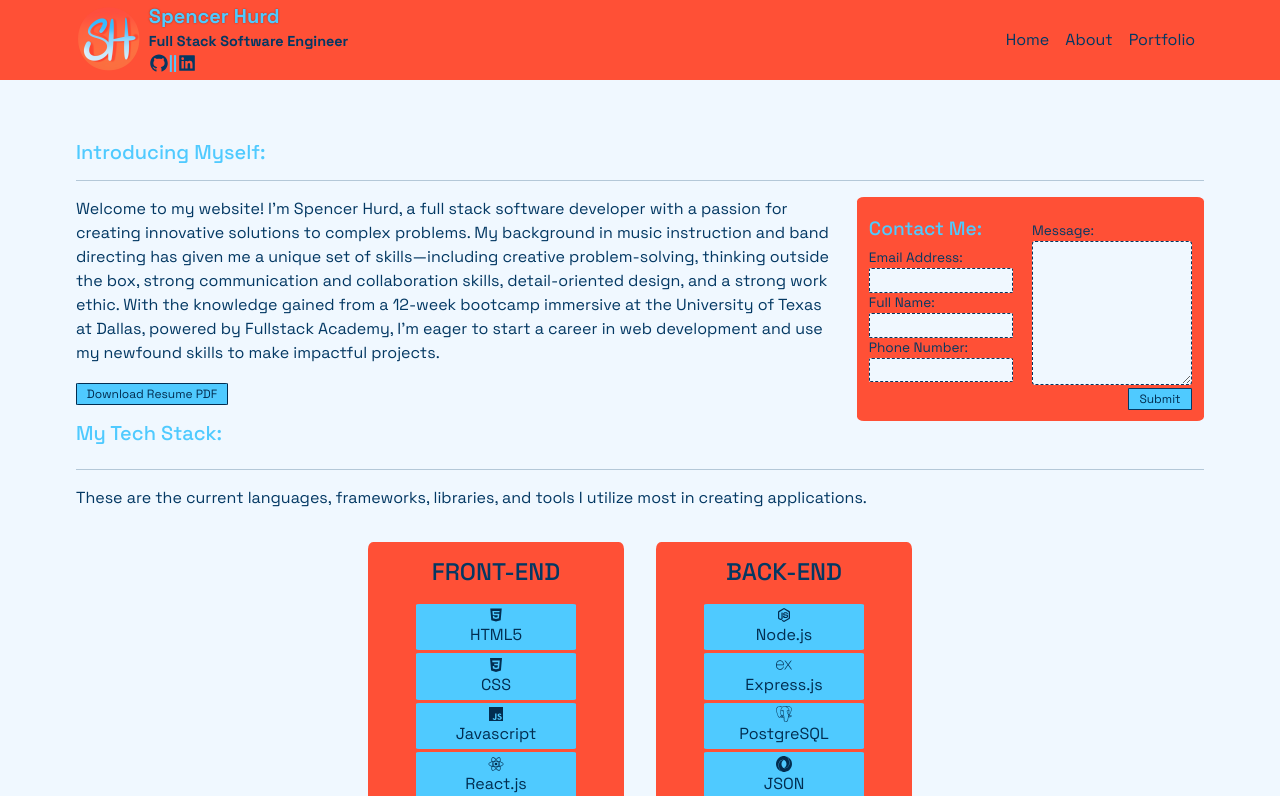
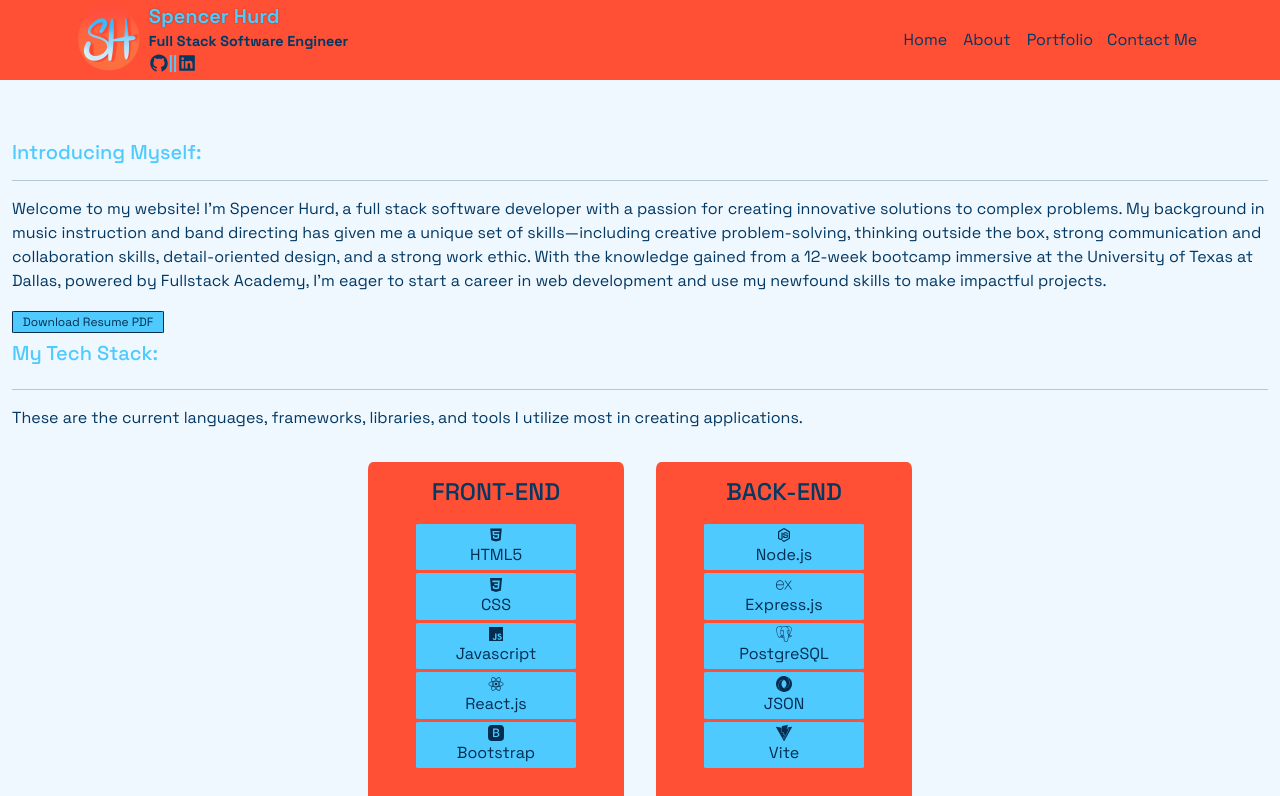
Before and after one commit to spencer-hurd/my-portfolio, a React (Vite) app in the folder portfolio/: page / in a window 1280 px wide. Shown: the top 796 px of the page. Built offline with nearby package versions, Linux system fonts and the light colour scheme.

Commit message:
cleaning up code, adds modal

```diff
--- a/portfolio/package.json
+++ b/portfolio/package.json
@@ -15,6 +15,7 @@
     "react-bootstrap": "^2.7.1",
     "react-dom": "^18.2.0",
     "react-icons": "^4.7.1",
+    "react-modal": "^3.16.1",
     "react-router-dom": "^6.8.1",
     "react-slick": "^0.29.0",
     "react-sticky": "^6.0.3",
--- a/portfolio/src/components/ContactForm.jsx
+++ b/portfolio/src/components/ContactForm.jsx
@@ -1,23 +1,27 @@
-import React from 'react';
-import { useForm, ValidationError } from '@formspree/react';
-import './Styles/ContactForm.css'
-const ContactForm = ({contactFormRef}) => {
+import React from "react";
+import { useForm, ValidationError } from "@formspree/react";
+import "./Styles/ContactForm.css";
+
+const ContactForm = ({ contactFormRef, closeModal }) => {
   const [state, handleSubmit] = useForm("mlekjaqn");
   if (state.succeeded) {
     return <p id="success">Message Sent!</p>;
   }
 
   return (
-    <div id="contact-form"><h3></h3>
-        <h4 className='contact-me h-4'>Contact Me:</h4>
+    <div id="contact-form">
+      <div className="modal-header">
+        <h4 className="contact-me h-4">Contact Me:</h4>
+        <button className="modal-button" onClick={closeModal}>
+          X
+        </button>
+      </div>
       <form id="form-fields" onSubmit={handleSubmit} ref={contactFormRef}>
         <div className="contact-fields-container">
           <div id="personal-fields">
-                    <label htmlFor="email">
-                        Email Address:
-                    </label>
+            <label htmlFor="email">Email Address:</label>
             <input
-                        className='contact-field'
+              className="contact-field"
               id="email"
               type="email"
               name="email"
@@ -27,25 +31,17 @@ const ContactForm = ({contactFormRef}) => {
               field="email"
               errors={state.errors}
             />
-                    <label htmlFor="name">
-                        Full Name:
-                    </label>
+            <label htmlFor="name">Full Name:</label>
             <input
-                        className='contact-field'
+              className="contact-field"
               id="name"
               type="name"
               name="name"
             />
-                    <ValidationError
-                        prefix="Name"
-                        field="name"
-                        errors={state.errors}
-                    />
-                    <label htmlFor="telephone">
-                        Phone Number:
-                    </label>
+            <ValidationError prefix="Name" field="name" errors={state.errors} />
+            <label htmlFor="telephone">Phone Number:</label>
             <input
-                        className='contact-field'
+              className="contact-field"
               id="phone"
               type="text"
               name="phone"
@@ -57,13 +53,8 @@ const ContactForm = ({contactFormRef}) => {
             />
           </div>
           <div id="message-field">
-                    <label htmlFor="message">
-                        Message:
-                    </label>
-                    <textarea
-                        id="message"
-                        name="message"
-                    />
+            <label htmlFor="message">Message:</label>
+            <textarea id="message" name="message" />
             <ValidationError
               prefix="Message"
               field="message"
@@ -77,6 +68,6 @@ const ContactForm = ({contactFormRef}) => {
       </form>
     </div>
   );
-}
+};
 
 export default ContactForm;
--- a/portfolio/src/components/Header.jsx
+++ b/portfolio/src/components/Header.jsx
@@ -1,49 +1,79 @@
-import {HiOutlineMail, HiOutlinePhone}  from "react-icons/hi";
-import {AiOutlineGithub, AiFillLinkedin} from "react-icons/ai"
-import {GrContactInfo} from 'react-icons/gr'
-import Container from 'react-bootstrap/Container';
-import Nav from 'react-bootstrap/Nav';
-import Navbar from 'react-bootstrap/Navbar';
-import NavDropdown from 'react-bootstrap/NavDropdown';
-import React, { useState, useRef } from 'react';
-import Button from 'react-bootstrap/Button';
-import Overlay from 'react-bootstrap/Overlay';
-import Tooltip from 'react-bootstrap/Tooltip';
+import { AiOutlineGithub, AiFillLinkedin } from "react-icons/ai";
+import Nav from "react-bootstrap/Nav";
+import Navbar from "react-bootstrap/Navbar";
+import React, { useState } from "react";
+import ReactModal from "react-modal";
+import ContactForm from "./ContactForm";
 const Header = () => {
-    const [contactShow, setContactShow] = useState(false);
-    const contactRef = useRef(null);
-
-    return(
+  const [modalIsOpen, setIsOpen] = useState(false);
+  const openModal = () => {
+    setIsOpen(true);
+  };
+  const closeModal = () => {
+    setIsOpen(false);
+  };
+  return (
+    <div>
       <header>
         <Navbar>
           <div className="title">
-
-            <a href="/"><img id="logo" src="src/assets/sh-logo.png"/> </a>
+            <a href="/">
+              <img id="logo" src="src/assets/sh-logo.png" />{" "}
+            </a>
             <div className="header-text">
-                <Navbar.Brand id="header-name" href="/">Spencer Hurd</Navbar.Brand>
-                <br/>
-                <Navbar.Text><b className="header-title">Full Stack Software Engineer</b>
+              <Navbar.Brand id="header-name" href="/">
+                Spencer Hurd
+              </Navbar.Brand>
+              <br />
+              <Navbar.Text>
+                <b className="header-title">Full Stack Software Engineer</b>
                 <div className="socials">
-                    <a href="https://www.github.com/spencer-hurd" target={"_blank"}><AiOutlineGithub /></a>
+                  <a
+                    href="https://www.github.com/spencer-hurd"
+                    target={"_blank"}
+                  >
+                    <AiOutlineGithub />
+                  </a>
                   <b>||</b>
-                    <a href="https://www.linkedin.com/in/spencerhurd" target={"_blank"}><AiFillLinkedin /></a>
+                  <a
+                    href="https://www.linkedin.com/in/spencerhurd"
+                    target={"_blank"}
+                  >
+                    <AiFillLinkedin />
+                  </a>
                 </div>
               </Navbar.Text>
             </div>
           </div>
-
-        <Navbar.Toggle aria-controls="basic-navbar-nav" />
           <Navbar.Collapse id="basic-navbar-nav">
             <Nav className="me-auto header-links">
-            <Nav.Link href="/">Home</Nav.Link>
-            <Nav.Link href="/about">About</Nav.Link>
-            <Nav.Link href="/portfolio">Portfolio</Nav.Link>
+              <Nav.Link className="header-link" href="/">
+                Home
+              </Nav.Link>
+              <Nav.Link className="header-link" href="/about">
+                About
+              </Nav.Link>
+              <Nav.Link className="header-link" href="/portfolio">
+                Portfolio
+              </Nav.Link>
+              <button className="header-link" onClick={openModal}>
+                Contact Me
+              </button>
             </Nav>
           </Navbar.Collapse>
         </Navbar>
       </header>
+      <ReactModal
+        isOpen={modalIsOpen}
+        onRequestClose={closeModal}
+        className={"contact-modal"}
+        overlayClassName="contact-overlay"
+        contentLabel="Contact Form Modal"
+      >
+        <ContactForm closeModal={closeModal} />
+      </ReactModal>
+    </div>
+  );
+};
 
-    )
-}
-
-export default Header
+export default Header;
--- a/portfolio/src/components/Home.jsx
+++ b/portfolio/src/components/Home.jsx
@@ -1,21 +1,32 @@
-import ContactForm from "./ContactForm"
-import CurrentProjects from "./CurrentProjects"
-import TechStack from "./TechStack"
+import CurrentProjects from "./CurrentProjects";
+import TechStack from "./TechStack";
 
-const Home = ({contactFormRef}) => {
-
+const Home = ({ contactFormRef }) => {
   return (
     <div className="home-page">
       <div id="first-section">
         <h3 className="h-3">Introducing Myself:</h3>
-                <hr/>
-                <div className="home-intro">
+        <hr />
+        {/* <div className="home-intro"> */}
         <div className="intro-container">
-                    <p>Welcome to my website! I'm Spencer Hurd, a full stack software developer with a passion for creating innovative solutions to complex problems. My background in music instruction and band directing has given me a unique set of skills—including creative problem-solving, thinking outside the box, strong communication and collaboration skills, detail-oriented design, and a strong work ethic. With the knowledge gained from a 12-week bootcamp immersive at the University of Texas at Dallas, powered by Fullstack Academy, I'm eager to start a career in web development and use my newfound skills to make impactful projects.</p>
-                    <a href="src/assets/SpencerHurdResume.pdf" download><button id="resume-button">Download Resume PDF</button></a>
+          <p>
+            Welcome to my website! I'm Spencer Hurd, a full stack software
+            developer with a passion for creating innovative solutions to
+            complex problems. My background in music instruction and band
+            directing has given me a unique set of skills—including creative
+            problem-solving, thinking outside the box, strong communication and
+            collaboration skills, detail-oriented design, and a strong work
+            ethic. With the knowledge gained from a 12-week bootcamp immersive
+            at the University of Texas at Dallas, powered by Fullstack Academy,
+            I'm eager to start a career in web development and use my newfound
+            skills to make impactful projects.
+          </p>
+          <a href="src/assets/SpencerHurdResume.pdf" download>
+            <button id="resume-button">Download Resume PDF</button>
+          </a>
         </div>
-                    <ContactForm contactFormRef={contactFormRef}/>
-                </div>
+        {/* <ContactForm contactFormRef={contactFormRef}/> */}
+        {/* </div> */}
       </div>
       <div className="stack-section">
         <TechStack />
@@ -24,6 +35,6 @@ const Home = ({contactFormRef}) => {
         <CurrentProjects />
       </div>
     </div>
-    )
-}
-export default Home
+  );
+};
+export default Home;
--- a/portfolio/src/components/Styles/ContactForm.css
+++ b/portfolio/src/components/Styles/ContactForm.css
@@ -1,110 +1,165 @@
-#contact-form{
+#contact-form {
   box-sizing: border-box;
   display: flex;
   flex-direction: column;
-    background-color: #FF5036;
+  background-color: #ff5036;
   border-radius: 2%;
-    padding: .75rem;
+  padding: 0.75rem;
   width: 22rem;
-    height: 14rem;
+  height: 13.5rem;
   position: static;
   margin-left: 1rem;
 }
 
-#contact-form h4{
+.modal-button {
+  font-size: 0.5rem;
+  display: flex;
+  justify-content: center;
+  align-items: center;
+  height: 1rem;
+  width: 1rem;
+  top: 0;
+  border-radius: 50%;
+  margin-top: -1.55rem;
+  margin-right: -0.4rem;
+  padding: auto;
+  z-index: 1;
+  background-color: rgba(240, 248, 255, 0.2);
+  border: none;
+  color: #4fcaff;
+}
+
+.contact-modal {
+  transition: width 300ms ease-in-out;
+  position: fixed;
+  z-index: 1;
+  top: 0;
+  right: 0;
+  overflow-x: hidden;
+  padding-top: 10px;
+  padding-left: 1rem;
+  margin-top: 8rem;
+  margin-right: 2rem;
+}
+
+.contact-overlay {
+  position: fixed;
+  top: 0;
+  left: 0;
+  right: 0;
+  bottom: 0;
+  background-color: rgba(30, 30, 30, 0.3);
+}
+
+.ReactModal__Content--after-open {
+  width: auto;
+}
+
+.ReactModal__Content--before-close {
+  width: 0;
+}
+
+.ModalPortal {
+  z-index: 1;
+  position: absolute;
+  height: 1px;
+  width: 1px;
+}
+
+#contact-form h4 {
   width: max-content;
   font-size: 1.2rem;
-    color: #4FCAFF !important;
+  color: #4fcaff !important;
 }
 
-#contact-form label{
-    font-size: .85rem;
+#contact-form label {
+  font-size: 0.85rem;
 }
 
-#contact-form:hover{
-    margin-left: .8rem;
+#contact-form:hover {
+  margin-left: 0.8rem;
   box-sizing: border-box;
   width: 22rem;
   box-shadow: 0 4px 8px 0 rgba(0, 0, 0, 0.4);
-    border: .1rem dashed #4FCAFF;
+  border: 0.1rem dashed #4fcaff;
 }
 
-#contact-form:hover h4{
+#contact-form:hover h4 {
   font-weight: bold;
   text-shadow: 0 0 2px rgba(0, 0, 0, 0.4);
 }
 
-.contact-field{
-    font-size: .85rem;
+.contact-field {
+  font-size: 0.85rem;
   width: 9rem;
   background-color: aliceblue;
-    border: .1rem dashed #033863;
+  border: 0.1rem dashed #033863;
   border-radius: 2%;
 }
 
-.contact-fields-container{
+.contact-fields-container {
   display: flex;
   flex-direction: row;
   align-items: flex-start;
   justify-content: space-around;
 }
 
-#personal-fields{
+#personal-fields {
   display: flex;
   flex-direction: column;
   margin-right: 1.2rem;
 }
 
-#message-field{
+#message-field {
   display: flex;
   flex-direction: column;
   align-items: flex-start;
   margin-top: -1.7rem;
 }
 
-#message{
-    font-size: .75rem;
+#message {
+  font-size: 0.75rem;
   height: 9rem;
   width: 10rem;
   background-color: aliceblue;
-    border: .1rem dashed #033863;
+  border: 0.1rem dashed #033863;
   border-radius: 2%;
 }
 
-#form-fields{
+#form-fields {
   display: flex;
   flex-wrap: wrap;
   flex-direction: column;
-    align-items: flex-end   ;
+  align-items: flex-end;
+  height: min-content;
 }
 
-#submit-button{
+#submit-button {
   width: 4rem;
-    font-size: .75rem;
+  font-size: 0.75rem;
   border-radius: 2%;
-    margin-top: .2rem;
-    margin-bottom: .5rem;
-    background-color: #4FCAFF;
-    color: #022D50;
+  margin-top: 0.2rem;
+  background-color: #4fcaff;
+  color: #022d50;
   border: 1px solid #033863;
 }
 
-  #submit-button:hover{
+#submit-button:hover {
   color: aliceblue;
   background-color: #033863;
   box-shadow: 0 4px 8px 0 rgba(0, 0, 0, 0.4);
 }
 
-  #success{
+#success {
   width: 5rem;
-    font-size: .9rem;
+  font-size: 0.9rem;
   border-radius: 5%;
   height: 3rem;
   margin: 1rem;
-    padding: .5rem;
+  padding: 0.5rem;
   display: flex;
   align-items: center;
   background-color: rgb(255, 80, 54);
-    color: #4FCAFF;
-    border: 1px solid #4FCAFF;
+  color: #4fcaff;
+  border: 1px solid #4fcaff;
 }
--- a/portfolio/src/index.css
+++ b/portfolio/src/index.css
@@ -1,117 +1,155 @@
-
-.App{
-  margin-left: 5%;
-  margin-right: 5%;
-  padding: 12px;
+@media only screen and (max-width: 768px) {
+  .App {
+    /* background-color: blue; */
+  }
 }
 
-*{
-  font-family: 'Space Grotesk', sans-serif;
+@media only screen and (min-width: 768px) {
+  .App {
+    /* background-color: red; */
+    padding: 12px;
+  }
+  header {
+    top: 0;
+    left: 0;
+    width: 100%;
+  }
 }
 
-.h-3{
+* {
+  font-family: "Space Grotesk", sans-serif;
+}
+
+.h-3 {
   font-size: 1.25rem;
 }
 
-body{
+body {
   background-color: aliceblue;
   margin-top: 8em;
   color: #033863;
   position: relative;
 }
 
-.intro-container{
+/* HOME PAGE */
+
+.home-page {
+  font-size: 1rem;
+}
+
+.intro {
+  font-size: 1.5rem;
+}
+
+#resume-button {
+  width: 9.5rem;
+  margin: 0;
+  margin-bottom: 0.5rem;
+  font-size: 0.75rem;
+  background-color: #4fcaff;
+  color: #022d50;
+  border: 1px solid #022d50;
+  border-radius: 2%;
+}
+
+.intro-container {
   display: flex;
   flex-direction: column;
 }
 
-.intro-container p{
-width: auto;
+.intro-container p {
+  width: auto;
 }
 
-.intro-container a{
+.intro-container a {
   width: min-content;
   height: min-content;
 }
 
-.home-page{
+.home-page {
   display: flex;
   flex-direction: column;
 }
 
-.home-intro{
+.home-intro {
   display: flex;
   flex-direction: row;
 }
 
-#first-section:hover h3{
+#first-section:hover h3 {
   font-weight: bold;
-    transition: color .15s ease-in-out,background-color .15s ease-in-out,border-color .15s ease-in-out;
-  color: #FF5036;
-  text-shadow: .5px .5px .5px rgba(0, 0, 0, .2);
+  transition: color 0.15s ease-in-out, background-color 0.15s ease-in-out,
+    border-color 0.15s ease-in-out;
+  color: #ff5036;
+  text-shadow: 0.5px 0.5px 0.5px rgba(0, 0, 0, 0.2);
 }
 
-
-.tech-stack:hover h3{
-  color: #FF5036;
-    transition: color .15s ease-in-out,background-color .15s ease-in-out,border-color .15s ease-in-out;
+.tech-stack:hover h3 {
+  color: #ff5036;
+  transition: color 0.15s ease-in-out, background-color 0.15s ease-in-out,
+    border-color 0.15s ease-in-out;
   font-weight: bold;
-  text-shadow: .5px .5px .5px rgba(0, 0, 0, .2);
+  text-shadow: 0.5px 0.5px 0.5px rgba(0, 0, 0, 0.2);
 }
 
-.project-section:hover h3{
-  color: #FF5036;
-    transition: color .15s ease-in-out,background-color .15s ease-in-out,border-color .15s ease-in-out;
+.project-section:hover h3 {
+  color: #ff5036;
+  transition: color 0.15s ease-in-out, background-color 0.15s ease-in-out,
+    border-color 0.15s ease-in-out;
   font-weight: bold;
-  text-shadow: .5px .5px .5px rgba(0, 0, 0, .2);
+  text-shadow: 0.5px 0.5px 0.5px rgba(0, 0, 0, 0.2);
 }
 
+/* FOOTER */
 
-footer{
+footer {
   bottom: 0;
   left: 0;
   right: 0;
   position: absolute;
-  background-color: #4FCAFF;
-  width:auto;
+  background-color: #4fcaff;
+  width: auto;
   height: 2rem;
   max-width: 200%;
-  font-size: .9rem;
-  line-height: .75rem;
+  font-size: 0.9rem;
+  line-height: 0.75rem;
 }
-.footer-nav{
+.footer-nav {
   display: flex;
   justify-content: center;
   align-items: center;
   flex-direction: row;
   text-decoration: none;
-  color: #022D50
+  color: #022d50;
 }
 
 .footer-nav a.nav-link {
-  color: #022D50;
+  color: #022d50;
 }
 
 .footer-nav a.nav-link:hover {
-  color: #FF5036;
+  color: #ff5036;
 }
 
-.icons svg{
+.icons svg {
   font-size: 1.25rem;
-  color:#FF5036
+  color: #ff5036;
 }
 
-.icons svg:hover{
-  color:#022D50;
-  transition: color .15s ease-in-out,background-color .15s ease-in-out,border-color .15s ease-in-out;
+.icons svg:hover {
+  color: #022d50;
+  transition: color 0.15s ease-in-out, background-color 0.15s ease-in-out,
+    border-color 0.15s ease-in-out;
 }
 
-header{
+/* HEADER */
+
+header {
   position: fixed;
   top: 0;
   width: 100%;
-  background-color: #FF5036;
-  height:5rem;
+  background-color: #ff5036;
+  height: 5rem;
   display: flex;
   padding-left: 6%;
   padding-right: 6%;
@@ -119,101 +157,88 @@ header{
 }
 
 nav {
-  left:0;
+  left: 0;
   right: 0;
   position: sticky;
   margin: 0;
 }
 
-#logo{
+#logo {
   height: 4rem;
-  margin-top: .5rem;
+  margin-top: 0.5rem;
   top: 0;
   position: sticky;
-  margin-bottom: .5rem;
+  margin-bottom: 0.5rem;
 }
 
-#header-name{
-  color: #4FCAFF;
+#header-name {
+  color: #4fcaff;
   font-size: 1.25rem;
   text-shadow: 0 0 2px rgba(0, 0, 0, 0.4);
   font-weight: bold;
   margin-bottom: -0.25rem;
-  margin-top: .5rem;
+  margin-top: 0.5rem;
+}
+.header-links {
+  right: 0;
+}
+.header-link {
+  font-size: 1rem;
+  color: rgb(3, 56, 99);
+  background-color: #ff5036;
+  text-decoration: none;
+  border: none;
 }
 
-.header-links a{
-  font-size: 1rem;
-  right: 0;
-  color:rgb(3, 56, 99)
+.header-link:hover {
+  color: #4fcaff;
+  transition: color 0.15s ease-in-out, background-color 0.15s ease-in-out,
+    border-color 0.15s ease-in-out;
 }
 
-.header-links a:hover{
-  color: #4FCAFF;
-}
-
-.title{
+.title {
   display: flex;
 }
 
-.header-text{
-  margin-left: .5rem;
+.header-text {
+  margin-left: 0.5rem;
   display: flex;
   flex-direction: column;
-  line-height: .5rem;
+  line-height: 0.5rem;
 }
-.header-title{
-  font-size: .9rem;
+.header-title {
+  font-size: 0.9rem;
   color: #033863;
 }
-.socials{
-  color: #4FCAFF;
-  margin-top: .5rem;
+.socials {
+  color: #4fcaff;
+  margin-top: 0.5rem;
 }
-.socials a{
-  color:#033863;
+.socials a {
+  color: #033863;
   font-size: 1.25rem;
 }
 
-.socials a:hover{
-  color:#4FCAFF;
-  transition: color .15s ease-in-out,background-color .15s ease-in-out,border-color .15s ease-in-out;
+.socials a:hover {
+  color: #4fcaff;
+  transition: color 0.15s ease-in-out, background-color 0.15s ease-in-out,
+    border-color 0.15s ease-in-out;
 }
 
-.navbar-collapse{
+.navbar-collapse {
   flex-grow: 0;
 }
 
-.navbar-expand{
+.navbar-expand {
   width: 100%;
   justify-content: space-between;
 }
 
-.home-page{
-  font-size: 1rem;
-}
-
-.intro{
-  font-size: 1.5rem;
-}
-
-#resume-button{
-  width: 9.5rem;
-  margin: 0;
-  margin-bottom: .5rem;
-  font-size: .75rem;
-  background-color: #4FCAFF;
-  color: #022D50;
-  border: 1px solid #022D50;
-  border-radius: 2%;
-
-}
-
-.home-intro:hover #resume-button{
+.home-intro:hover #resume-button {
   text-shadow: 0px 0px 2px rgba(255, 255, 255, 1);
 }
 
-#resume-button:hover{
+#resume-button:hover {
   color: aliceblue;
   background-color: #033863;
   box-shadow: 0 4px 8px 0 rgba(0, 0, 0, 0.4);
--- a/portfolio/src/main.jsx
+++ b/portfolio/src/main.jsx
@@ -1,19 +1,18 @@
-import React from 'react'
-import Header from './components/Header'
-import Footer from './components/Footer';
-import ReactDOM from 'react-dom/client'
-import { FormspreeProvider } from '@formspree/react';
-import App from './App'
-import 'bootstrap/dist/css/bootstrap.min.css';
-import './index.css'
+import React from "react";
+import ReactDOM from "react-dom/client";
+import { FormspreeProvider } from "@formspree/react";
+import App from "./App";
+import "bootstrap/dist/css/bootstrap.min.css";
+import "./index.css";
 import "slick-carousel/slick/slick.css";
 import "slick-carousel/slick/slick-theme.css";
-ReactDOM.createRoot(document.getElementById('root')).render(
+import ReactModal from "react-modal";
+ReactModal.setAppElement("#root");
+
+ReactDOM.createRoot(document.getElementById("root")).render(
   <React.StrictMode>
     <FormspreeProvider>
-    <Header />
-    <App/>
-    <Footer />
+      <App />
     </FormspreeProvider>
-  </React.StrictMode>,
-)
+  </React.StrictMode>
+);
```
Also changed, not shown: portfolio/src/App.jsx (+24 -14 lines), portfolio/src/components/Portfolio.jsx (+8 -3 lines), 1 other file (tests, documents, lock files or other folders). Lines whose indentation alone changed are shown as unchanged.
